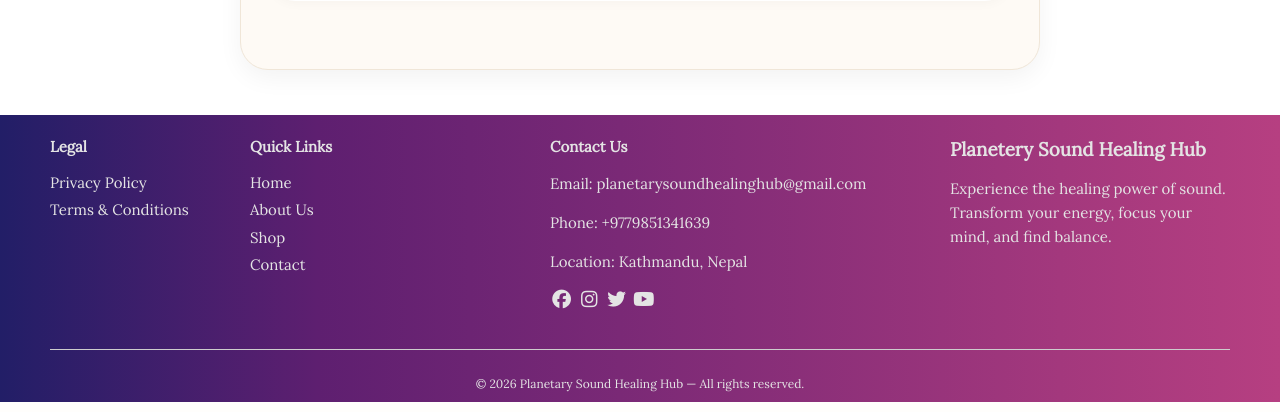
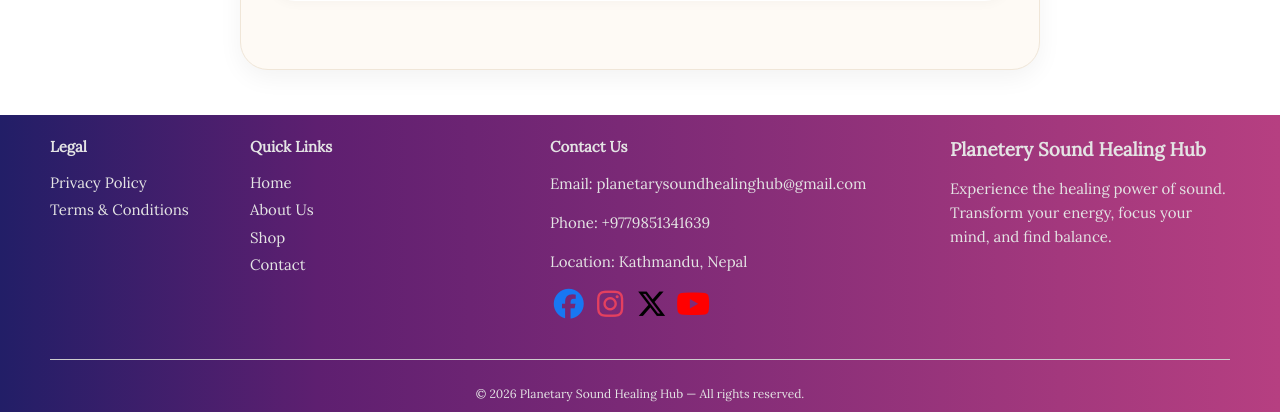
Before and after one commit to BELIEVER10/Django-Ecom, a Django app: page / in a window 1280 px wide. Shown: the part 4402-4814 px from the top of the page. Run offline with Django 5.2, Linux system fonts and the light colour scheme; data that the repository does not hold is empty; parts of the project's set-up code (start-up, migrations or seed data) failed here and were passed over; some libraries are stand-ins or nearby versions; some web fonts are replaced.

Commit message:
c in footer

```diff
--- a/templates/home.html
+++ b/templates/home.html
@@ -254,6 +254,8 @@
 
 <div class="home-bg">
     <!-- Under construction banner -->
+
+    {% include 'includes/alerts.html' %}
     <div id="constructionBannerHome" style="background: #ffc107; color: #856404; padding: 12px 20px; margin: 0 0 1rem 0; border-radius: 8px; display: flex; justify-content: space-between; align-items: center; flex-wrap: wrap; gap: 10px;">
         <div style="flex: 1;">
             🚧 <strong>Under Construction:</strong> This website is currently in development. Some features may not work as expected.
--- a/templates/includes/footer.html
+++ b/templates/includes/footer.html
@@ -4,8 +4,6 @@
 <footer class="section-footer nav-top text-light pt-4">
   <div class="container">
     <div class="row">
-
-
 
       <!-- Legal Links -->
       <div class="col-md-2 mb-4">
@@ -34,14 +32,38 @@
         <p>Phone: +9779851341639</p>
         <p>Location: Kathmandu, Nepal</p>
         <div class="mt-2">
-          <a href="#" class="text-light me-3"><i class="fab fa-facebook fa-lg"></i></a>
-          <a href="#" class="text-light me-3"><i class="fab fa-instagram fa-lg"></i></a>
-          <a href="#" class="text-light me-3"><i class="fab fa-twitter fa-lg"></i></a>
-          <a href="#" class="text-light"><i class="fab fa-youtube fa-lg"></i></a>
+          <!-- Facebook -->
+          <a href="https://www.facebook.com/share/1DTmysU7FN/" target="_blank"
+             style="color: #1877F2; text-decoration: none; display: inline-block;"
+             onmouseover="this.style.color='#0d65d9'"
+             onmouseout="this.style.color='#1877F2'">
+            <i class="fab fa-facebook fa-2x"></i>   <!-- changed fa-lg to fa-2x -->
+          </a>
+          <!-- Instagram -->
+          <a href="https://www.instagram.com/himalayanplanetaryhub/" target="_blank"
+             style="color: #E4405F; text-decoration: none; display: inline-block;"
+             onmouseover="this.style.color='#c1354a'"
+             onmouseout="this.style.color='#E4405F'">
+            <i class="fab fa-instagram fa-2x"></i>   <!-- changed fa-lg to fa-2x -->
+          </a>
+          <!-- X (formerly Twitter) -->
+          <a href="#" target="_blank"
+             style="color: #000000; text-decoration: none; display: inline-block;"
+             onmouseover="this.style.color='#333333'"
+             onmouseout="this.style.color='#000000'">
+            <i class="fab fa-x-twitter fa-2x"></i>   <!-- changed fa-lg to fa-2x -->
+          </a>
+          <!-- YouTube -->
+          <a href="https://youtube.com/@planetarysoundhealinghub?si=HVG8qRLc8O5TiBTt/" target="_blank"
+             style="color: #FF0000; text-decoration: none; display: inline-block;"
+             onmouseover="this.style.color='#cc0000'"
+             onmouseout="this.style.color='#FF0000'">
+            <i class="fab fa-youtube fa-2x"></i>   <!-- changed fa-lg to fa-2x -->
+          </a>
         </div>
       </div>
 
-           <!-- Company Info -->
+      <!-- Company Info -->
       <div class="col-md-3 mb-4">
         <h5 class="mb-3">Planetery Sound Healing Hub</h5>
         <p>Experience the healing power of sound. Transform your energy, focus your mind, and find balance.</p>
```
